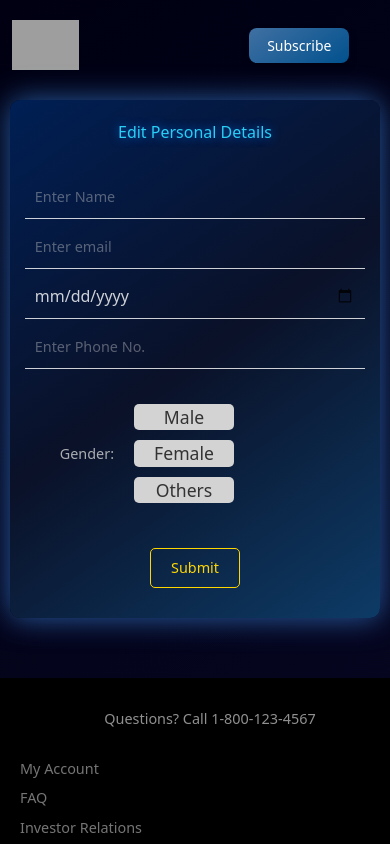
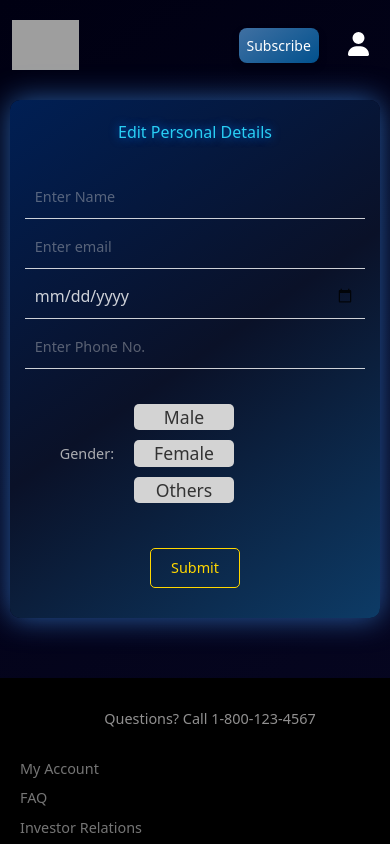
Before and after one commit to TirthaChakrabarti/ott-king-app, a React (Create React App) app: page /edit-details in a window 390 px wide. Shown: the top 844 px of the page. Built offline with nearby package versions, Linux system fonts and the light colour scheme; grey boxes are pictures that could not be loaded.

Commit message:
UserAccount icon placing for small screen

```diff
--- a/src/globalHeaderFooter/Header.css
+++ b/src/globalHeaderFooter/Header.css
@@ -117,6 +117,11 @@
     transition: all 0.3s linear;
   }
 
+  .account-icon:hover {
+    filter: brightness(1.3);
+    color: gold;
+  }
+
   @media (max-width: 400px) {
     .header {
         display: flex;
@@ -131,7 +136,7 @@
     }
 
     .app-logo {
-        width: 160px;
+        width: 140px;
         height: 50px;
     }
 
@@ -147,20 +152,37 @@
     }
 
     .header-button {
-        width: 100px;
+        width: 80px;
         height: 35px;
         font-size: 14px;
-        padding: 6px 12px;
+        padding: 6px 6px;
         /* margin-left: 25px; */
     }
 
+    .search-and-user {
+      gap: 0;
+    }
+
     .search-container {
-      position: relative;
-      top: 10px;
-      visibility: hidden;
+      /* position: relative;
+      top: 10px; */
+      display: none;
     }
 
     .search-input {
         width: 180px;
     }
+
+    .user-account {
+      /* border: 1px solid gold; */
+      width: 40px;
+      height: 40px;
+      margin-left: 0;
+      border-radius: 50%;
+      display: flex;
+      align-items: center;
+      justify-content: center;
+      cursor: pointer;
+      transition: all 0.3s linear;
+    }
 }
--- a/src/globalHeaderFooter/Header.jsx
+++ b/src/globalHeaderFooter/Header.jsx
@@ -59,7 +59,10 @@ const Header = () => {
                 </div>
                 <div className="user-account">
                     <Link to={'/user-details'}>
-                        <FontAwesomeIcon icon={faUser} style={{ color: 'white', fontSize: '1.5rem' }}/>
+                        <FontAwesomeIcon
+                            icon={faUser}
+                            style={{ color: 'white', fontSize: '1.5rem' }}
+                        />
                     </Link>
                 </div>
             </div>
```
